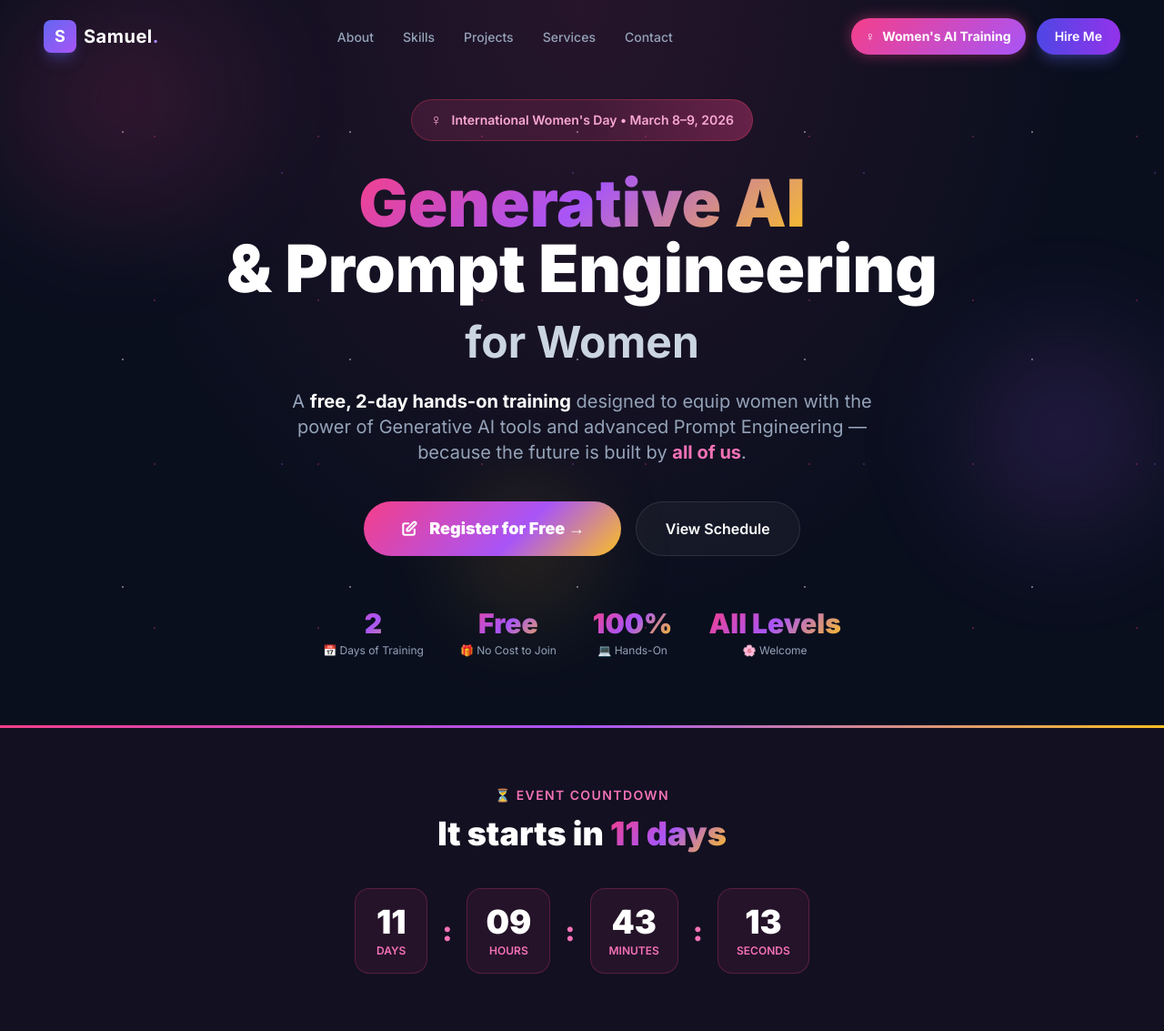
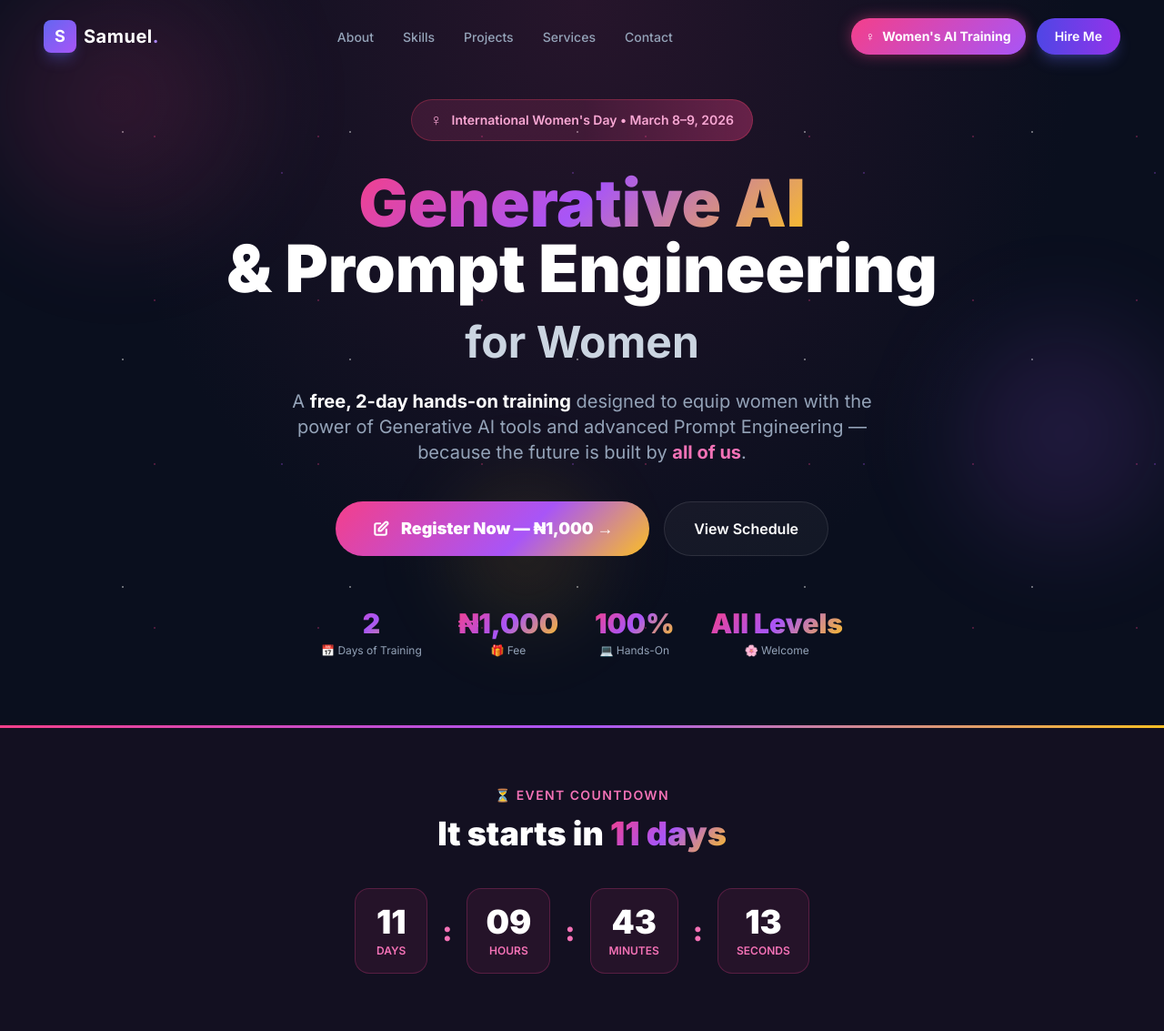
Before and after one commit to spw3bt3ch/dev-sam, a Flask app: page /women-ai-training in a window 1280 px wide. Shown: the top 1133 px of the page at 91% size. Run offline with Flask 3, Linux system fonts and the light colour scheme; some libraries are stand-ins or nearby versions.

Commit message:
training is not free

```diff
--- a/templates/women_ai_training.html
+++ b/templates/women_ai_training.html
@@ -248,14 +248,15 @@
 
         <!-- CTA -->
         <div class="flex flex-wrap gap-4 justify-center mb-14 animate-fade-in">
-            <a href="YOUR_GOOGLE_FORM_LINK_HERE" target="_blank" rel="noopener noreferrer" id="register-btn"
+            <a href="https://paystack.shop/pay/generative-ai-prompt-engrng" target="_blank" rel="noopener noreferrer"
+                id="register-btn"
                 class="cta-pulse inline-flex items-center gap-3 px-10 py-4 rounded-full text-white text-lg font-black transition-all duration-200 hover:scale-105 hover:opacity-90"
                 style="background: linear-gradient(135deg, #f43f8a 0%, #a855f7 60%, #fbbf24 100%);">
                 <svg class="w-5 h-5" fill="none" stroke="currentColor" stroke-width="2.5" viewBox="0 0 24 24">
                     <path stroke-linecap="round" stroke-linejoin="round"
                         d="M11 5H6a2 2 0 00-2 2v11a2 2 0 002 2h11a2 2 0 002-2v-5m-1.414-9.414a2 2 0 112.828 2.828L11.828 15H9v-2.828l8.586-8.586z" />
                 </svg>
-                Register for Free →
+                Register Now — ₦1,000 →
             </a>
             <a href="#schedule"
                 class="inline-flex items-center gap-2 px-8 py-4 rounded-full glass-card border border-white/10 text-white font-semibold hover:border-pink-500/50 hover:bg-pink-500/10 transition-all duration-200">
@@ -265,7 +266,7 @@
 
         <!-- Stats row -->
         <div class="flex flex-wrap justify-center gap-10 animate-fade-in">
-            {% for val, label, icon in [('2', 'Days of Training', '📅'), ('Free', 'No Cost to Join', '🎁'), ('100%',
+            {% for val, label, icon in [('2', 'Days of Training', '📅'), ('₦1,000', 'Fee', '🎁'), ('100%',
             'Hands-On', '💻'), ('All Levels', 'Welcome', '🌸')] %}
             <div class="text-center">
                 <p class="text-3xl font-black rose-gradient-text">{{ val }}</p>
@@ -560,7 +561,7 @@
             Seats are limited. Don't miss this incredible opportunity to learn, grow, and connect
             with other amazing women on International Women's Day.
         </p>
-        <a href="YOUR_GOOGLE_FORM_LINK_HERE" target="_blank" rel="noopener noreferrer"
+        <a href="https://paystack.shop/pay/generative-ai-prompt-engrng" target="_blank" rel="noopener noreferrer"
             class="cta-pulse inline-flex items-center gap-3 px-12 py-5 rounded-full text-white text-xl font-black transition-all duration-200 hover:scale-105 hover:opacity-90"
             style="background: linear-gradient(135deg, #f43f8a 0%, #a855f7 60%, #fbbf24 100%);">
             <svg class="w-6 h-6" fill="none" stroke="currentColor" stroke-width="2.5" viewBox="0 0 24 24">
```
